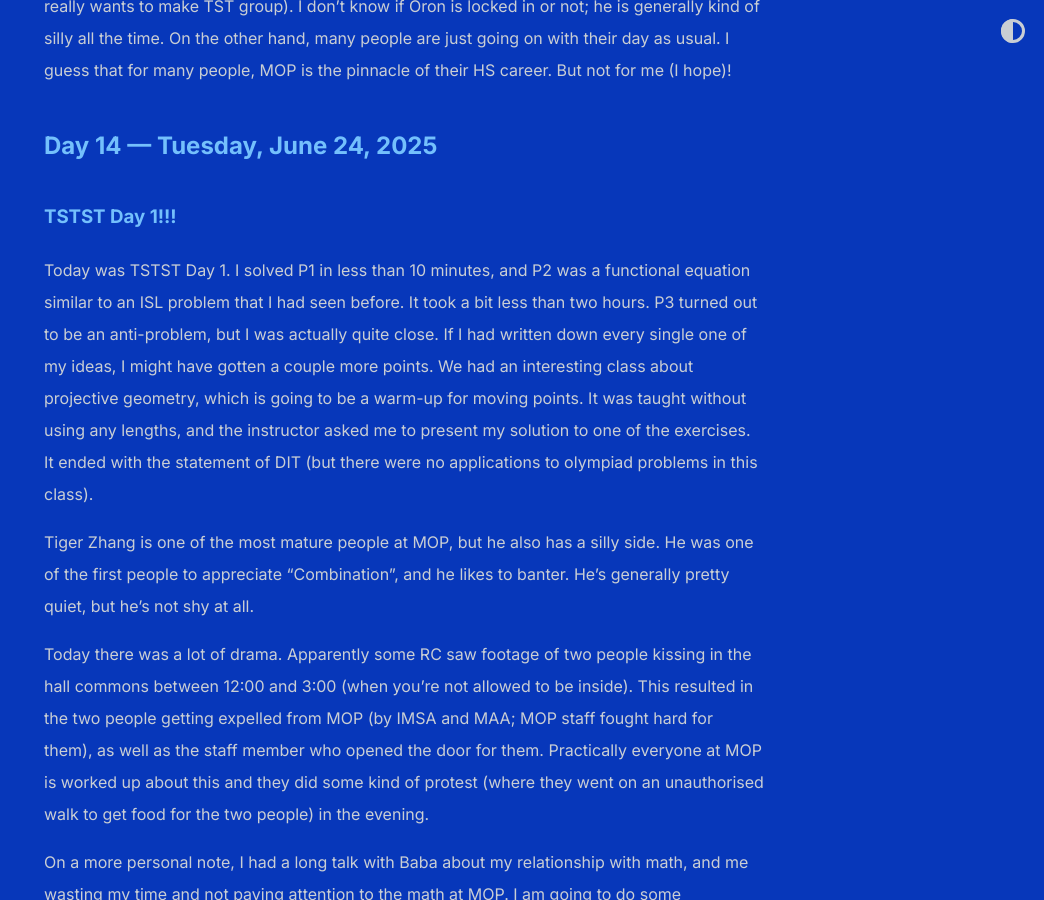
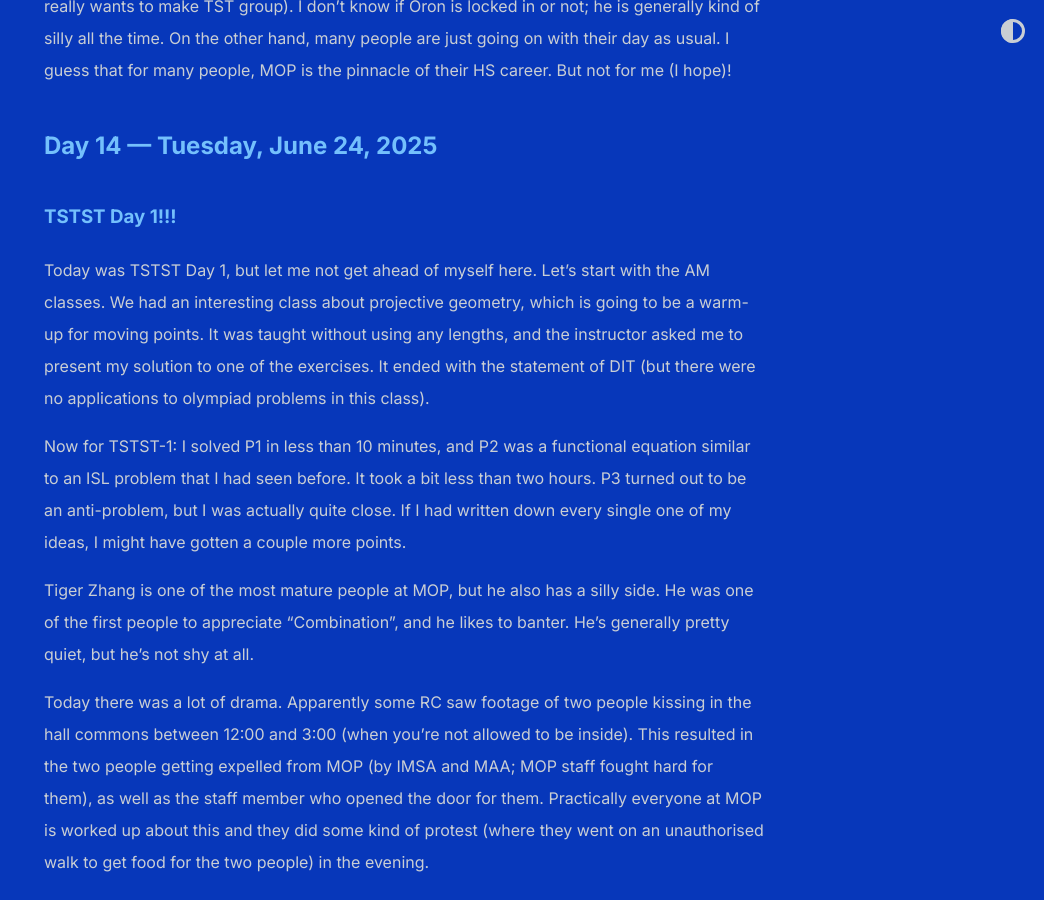
Before and after one commit to shihankanungo/shihankanungo.github.io, a Jekyll site: the page built from mop.md, in a window 1280 px wide and 900 px high, scrolled down 21045 px. Shown: the whole window, without its empty margins (236-1280 px from the left). Built offline with Jekyll 4.4.1, drawn with Linux system fonts in a browser that asks for light colours.

Commit message:
Update mop.md

```diff
--- a/mop.md
+++ b/mop.md
@@ -256,8 +256,9 @@
 
 ### TSTST Day 1!!!
 
-Today was TSTST Day 1. I solved P1 in less than 10 minutes, and P2 was a functional equation similar to an ISL problem that I had seen before. It took a bit less than two hours. P3 turned out to be an anti-problem, but I was actually quite close. If I had written down every single one of my ideas, I might have gotten a couple more points.
-We had an interesting class about projective geometry, which is going to be a warm-up for moving points. It was taught without using any lengths, and the instructor asked me to present my solution to one of the exercises. It ended with the statement of DIT (but there were no applications to olympiad problems in this class).
+Today was TSTST Day 1, but let me not get ahead of myself here. Let's start with the AM classes. We had an interesting class about projective geometry, which is going to be a warm-up for moving points. It was taught without using any lengths, and the instructor asked me to present my solution to one of the exercises. It ended with the statement of DIT (but there were no applications to olympiad problems in this class).
+
+Now for TSTST-1: I solved P1 in less than 10 minutes, and P2 was a functional equation similar to an ISL problem that I had seen before. It took a bit less than two hours. P3 turned out to be an anti-problem, but I was actually quite close. If I had written down every single one of my ideas, I might have gotten a couple more points.
 
 Tiger Zhang is one of the most mature people at MOP, but he also has a silly side. He was one of the first people to appreciate “Combination”, and he likes to banter. He’s generally pretty quiet, but he’s not shy at all.
 
```
